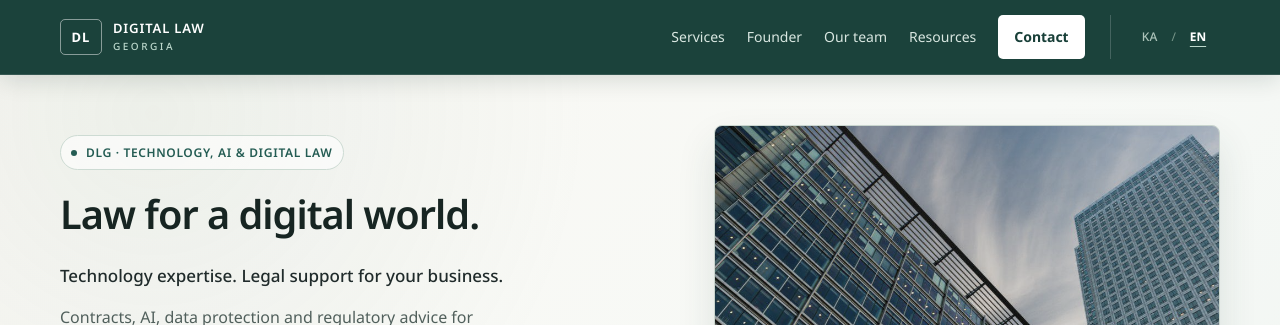
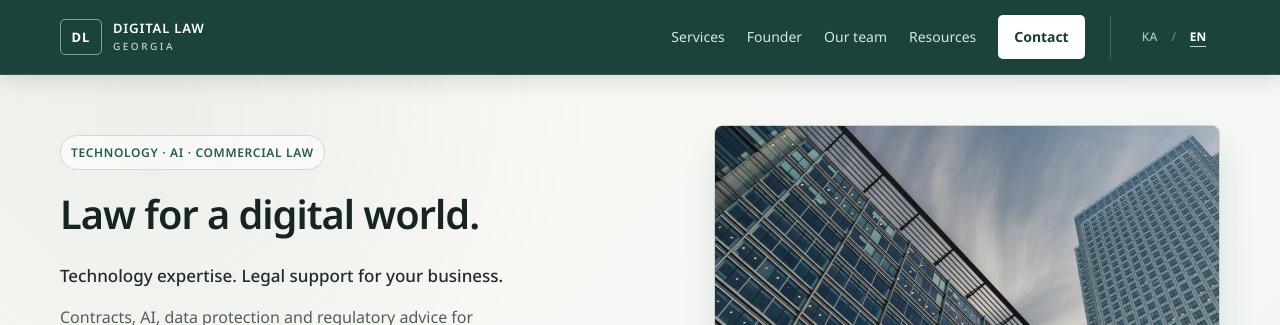
Before and after one commit to luka019/lukaswebsite, a Jekyll site: the page index.html, which Jekyll copies as it is, in a window 1280 px wide and 900 px high. Shown: the top 325 px of the window. Built offline with Jekyll 4.4.1, drawn with Linux system fonts in a browser that asks for light colours; some of the changed text lies outside the part shown.

Commit message:
Finalise Digital Law Georgia brand naming

```diff
--- a/index.html
+++ b/index.html
@@ -4,18 +4,18 @@
   <meta charset="UTF-8">
   <meta name="viewport" content="width=device-width, initial-scale=1">
   <meta name="theme-color" content="#fafbfa">
-  <meta name="description" content="DLG — Digital Law Georgia. Technology, AI and digital law advisory for businesses in Georgia and across borders: contracts, AI governance, data protection, digital regulation and commercial legal support.">
-  <meta property="og:title" content="DLG — Digital Law Georgia | Technology, AI &amp; Digital Law">
-  <meta property="og:description" content="DLG — Digital Law Georgia provides technology, AI, data and digital law advisory for businesses in Georgia and across borders.">
+  <meta name="description" content="Digital Law Georgia provides technology, AI and commercial legal support for businesses in Georgia and across borders: contracts, AI governance, data protection, digital regulation and ongoing legal counsel.">
+  <meta property="og:title" content="Digital Law Georgia | Technology, AI &amp; Commercial Law">
+  <meta property="og:description" content="Digital Law Georgia provides technology, AI, data and commercial legal support for businesses in Georgia and across borders.">
   <meta property="og:type" content="website">
   <meta property="og:url" content="https://lukaswebsite.vercel.app/">
   <meta property="og:image" content="https://lukaswebsite.vercel.app/assets/london-architecture.jpg">
   <link rel="canonical" href="https://lukaswebsite.vercel.app/">
-  <title>DLG — Digital Law Georgia | Technology, AI &amp; Digital Law</title>
-  <script type="application/ld+json">{"@context":"https://schema.org","@type":"LegalService","name":"Digital Law Georgia","alternateName":"DLG","url":"https://lukaswebsite.vercel.app/","email":"digitallawgeorgia@gmail.com","areaServed":{"@type":"Country","name":"Georgia"},"availableLanguage":["ka","en"],"founder":{"@type":"Person","name":"Luka Shakhkulashvili","jobTitle":"Technology & Commercial Lawyer"},"knowsAbout":["Technology law","Commercial contracts","Artificial intelligence governance","Data protection","E-commerce","Digital regulation"]}</script>
+  <title>Digital Law Georgia | Technology, AI &amp; Commercial Law</title>
+  <script type="application/ld+json">{"@context":"https://schema.org","@type":"LegalService","name":"Digital Law Georgia","url":"https://lukaswebsite.vercel.app/","email":"digitallawgeorgia@gmail.com","areaServed":{"@type":"Country","name":"Georgia"},"availableLanguage":["ka","en"],"founder":{"@type":"Person","name":"Luka Shakhkulashvili","jobTitle":"Technology & Commercial Lawyer"},"knowsAbout":["Technology law","Commercial contracts","Artificial intelligence governance","Data protection","E-commerce","Digital regulation"]}</script>
   <link rel="icon" href="favicon.svg?v=20260919-direct-mail" type="image/svg+xml">
   <link rel="preload" href="assets/noto-georgian.woff2" as="font" type="font/woff2" crossorigin>
-  <link rel="stylesheet" href="styles.css?v=20260922-dl-logo">
+  <link rel="stylesheet" href="styles.css?v=20260922-brand-final">
   <script src="script.js?v=20260922-ux" defer></script>
 </head>
 <body data-default-language="en">
@@ -36,7 +36,7 @@
 
   <header class="site-header" id="top">
     <div class="container header-inner">
-      <a class="brand" href="/" data-site-link aria-label="DLG — Digital Law Georgia — მთავარი" data-en-aria="DLG — Digital Law Georgia — home">
+      <a class="brand" href="/" data-site-link aria-label="Digital Law Georgia — მთავარი" data-en-aria="Digital Law Georgia — home">
         <span class="dl-mark" aria-hidden="true">DL</span>
         <span class="brand-wordmark"><span>DIGITAL LAW</span><span>GEORGIA</span></span>
       </a>
@@ -64,7 +64,7 @@
     <section class="hero" aria-labelledby="hero-title">
       <div class="container hero-grid">
         <div class="hero-copy">
-          <p class="eyebrow"><span class="status-dot"></span> DLG · TECHNOLOGY, AI &amp; DIGITAL LAW</p>
+          <p class="eyebrow" data-en="TECHNOLOGY · AI · COMMERCIAL LAW"><span class="status-dot"></span> ტექნოლოგიები · AI · კომერციული სამართალი</p>
           <h1 id="hero-title" data-en="Law for a digital world.">ტექნოლოგიური და ციფრული სამართალი.</h1>
           <p class="hero-intro" data-en="Technology expertise. Legal support for your business.">ტექნოლოგიების ცოდნა. თქვენი ბიზნესის სამართლებრივი მხარდაჭერა.</p>
           <p class="hero-description" data-en="Contracts, AI, data protection and regulatory advice for technology companies and modern businesses — in Georgia and across borders.">ხელშეკრულებები, ხელოვნური ინტელექტი, მონაცემთა დაცვა და რეგულაციები — ტექნოლოგიური კომპანიებისა და თანამედროვე ბიზნესისთვის, საქართველოში და საერთაშორისო საქმიანობაში.</p>
@@ -249,7 +249,7 @@
         <form class="enquiry-form" id="enquiry-form" action="https://formsubmit.co/digitallawgeorgia@gmail.com" method="POST" aria-labelledby="form-title">
           <h3 id="form-title" data-en="Send an enquiry">მოგვწერეთ</h3>
           <p class="form-intro" data-en="Fields marked * are required.">ვარსკვლავით (*) მონიშნული ველები სავალდებულოა.</p>
-          <input type="hidden" name="_subject" value="DLG — Digital Law Georgia — website enquiry">
+          <input type="hidden" name="_subject" value="Digital Law Georgia — website enquiry">
           <input type="hidden" name="_template" value="table">
           <input type="hidden" name="_url" value="https://lukaswebsite.vercel.app/">
           <input type="hidden" name="language" value="ka">
@@ -273,7 +273,7 @@
 
   <footer class="site-footer">
     <div class="container">
-      <div class="footer-top"><a class="brand" href="/" data-site-link aria-label="DLG — Digital Law Georgia — მთავარი" data-en-aria="DLG — Digital Law Georgia — home"><span class="dl-mark dl-mark-footer" aria-hidden="true">DL</span><span class="brand-wordmark"><span>DIGITAL LAW</span><span>GEORGIA</span></span></a><p>© <span id="year">2026</span> Digital Law Georgia (DLG)</p><a class="footer-top-link" href="#top"><span data-en="Back to top">დასაწყისში დაბრუნება</span><span aria-hidden="true">↑</span></a></div>
+      <div class="footer-top"><a class="brand" href="/" data-site-link aria-label="Digital Law Georgia — მთავარი" data-en-aria="Digital Law Georgia — home"><span class="dl-mark dl-mark-footer" aria-hidden="true">DL</span><span class="brand-wordmark"><span>DIGITAL LAW</span><span>GEORGIA</span></span></a><p>© <span id="year">2026</span> Digital Law Georgia</p><a class="footer-top-link" href="#top"><span data-en="Back to top">დასაწყისში დაბრუნება</span><span aria-hidden="true">↑</span></a></div>
       <div class="footer-bottom">
         <p data-en="General information, not individual legal advice. Services, responsibilities and fees are defined in a written engagement. Institutional references describe the founder’s background. Services are agreed with Luka Shakhkulashvili.">საიტის ინფორმაცია ზოგადი ხასიათისაა და არ წარმოადგენს ინდივიდუალურ სამართლებრივ კონსულტაციას. მომსახურება, პასუხისმგებლობა და ანაზღაურება განისაზღვრება წერილობითი შეთანხმებით. ორგანიზაციების მითითება აღწერს დამფუძნებლის გამოცდილებას. მომსახურებაზე შეთანხმება ფორმდება ლუკა შახყულაშვილთან.</p>
         <details class="privacy-details" id="privacy"><summary data-en="Enquiries & privacy">მიმართვები და კონფიდენციალურობა</summary><div>
```
